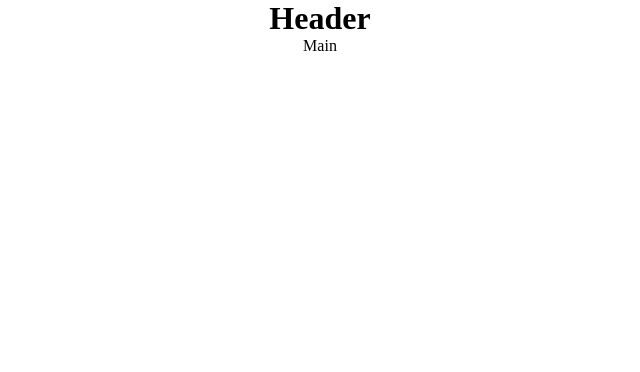
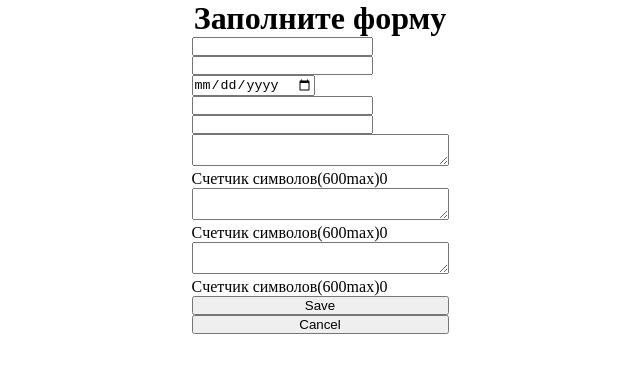
Before and after one commit to AlexE1987/homework_1, a React (Create React App) app: page / in a window 1280 px wide. Shown: the top 372 px of the page, without its empty margins (320-960 px from the left). Built offline with nearby package versions, Linux system fonts and the light colour scheme.

Commit message:
add: components Header, Main, Form, FormComleted; implement validation of form inputs and displaing data on a comleted form

```diff
--- a/src/App.css
+++ b/src/App.css
@@ -1,5 +1,5 @@
 .App {
   display: flex;
   flex-direction: column;
-  text-align: center;
+  align-items: center;
 }
--- a/src/App.js
+++ b/src/App.js
@@ -1,16 +1,18 @@
 import './App.css';
 import Main from './components/Main/Main';
-import Form from './components/UI/Form/Form';
 import Header from './components/Header/Header';
 
-function App() {
+import React, { Component } from 'react';
+
+export class App extends Component {
+  render() {
     return (
       <div className="App">
         <Header />
-      <Form />
         <Main />
       </div>
     );
   }
+}
 
 export default App;
--- /dev/null
+++ b/src/components/FormCompleted/FormCompleted.jsx
@@ -0,0 +1,25 @@
+import React, { Component } from 'react';
+
+export class FormCompleted extends Component {
+  constructor(props) {
+    super(props);
+    console.log(props);
+  }
+
+  render() {
+    return (
+      <div className={this.props.state.formIsValid ? '' : 'hide'}>
+        <p>Name {this.props.state.name}</p>
+        <p>Last Name{this.props.state.lastName}</p>
+        <p>Date of birth {this.props.state.dateOfBirth}</p>
+        <p>Phone {this.props.state.phone}</p>
+        <p>Site {this.props.state.site}</p>
+        <p>About {this.props.state.about}</p>
+        <p>Stack tech {this.props.state.stackTechnology}</p>
+        <p>Last project{this.props.state.lastProject}</p>
+      </div>
+    );
+  }
+}
+
+export default FormCompleted;
--- a/src/components/Header/Header.jsx
+++ b/src/components/Header/Header.jsx
@@ -1,7 +1,7 @@
 import React from 'react';
 
 const Header = () => {
-  return <h1>Header</h1>;
+  return <h1>Заполните форму</h1>;
 };
 
 export default Header;
--- /dev/null
+++ b/src/components/Main/Main.css
@@ -0,0 +1,3 @@
+.hide {
+  display: none;
+}
--- a/src/components/Main/Main.jsx
+++ b/src/components/Main/Main.jsx
@@ -1,8 +1,112 @@
 import React, { Component } from 'react';
+import FormCompleted from '../FormCompleted/FormCompleted';
+import Form from '../UI/Form/Form';
+import './Main.css';
+import { formInitialState } from '../store/store';
 
 export class Main extends Component {
+  constructor(props) {
+    super(props);
+    this.state = formInitialState;
+  }
+
+  getValuesFromForm = ({ target: { value, name } }) => {
+    this.setState(() => ({
+      [name]: value,
+    }));
+  };
+
+  inputsValidate = () => {
+    const errors = {
+      name: '',
+      lastName: '',
+      dateOfBirth: '',
+      phone: '',
+      site: '',
+      about: '',
+      stackTechnology: '',
+      lastProject: '',
+    };
+
+    if (!/^[A-ZА-Я]/.test(this.state.name.trim())) {
+      errors.name = 'Имя должно начинаться с заглавной буквы';
+    } else errors.name = '';
+
+    if (!/^[A-ZА-Я]/.test(this.state.lastName.trim())) {
+      errors.lastName = 'Фамилия должна начинаться с заглавной буквы';
+    } else errors.lastName = '';
+
+    if (this.state.dateOfBirth === '') {
+      errors.dateOfBirth = 'Выберите дату рождения';
+    } else errors.dateOfBirth = '';
+
+    // ! create formating a phone number while typing
+
+    if (!/[0-9]/.test(this.state.phone.trim())) {
+      errors.phone = 'Введите корретный номер телефона в формате: 7-7777-77-77';
+    } else errors.phone = '';
+
+    if (this.state.site.trim().substring(0, 8) !== 'https://') {
+      errors.site = 'Имя сайта должно начинаться с: "https://"';
+    } else errors.site = '';
+
+    if (this.state.about.trim().length > 600) {
+      errors.about = 'Превышен лимит символов в поле';
+    } else errors.about = '';
+
+    if (this.state.stackTechnology.trim().length > 600) {
+      errors.stackTechnology = 'Превышен лимит символов в поле';
+    } else errors.stackTechnology = '';
+
+    if (this.state.lastProject.trim().length > 600) {
+      errors.lastProject = 'Превышен лимит символов в поле';
+    } else errors.stackTechnology = '';
+
+    if (
+      errors.name ||
+      errors.lastName ||
+      errors.dateOfBirth ||
+      errors.phone ||
+      errors.site ||
+      errors.about ||
+      errors.stackTechnology ||
+      errors.lastProject
+    ) {
+      this.setState(() => ({
+        nameError: errors.name,
+        lastNameError: errors.lastName,
+        dateOfBirthError: errors.dateOfBirth,
+        phoneError: errors.phone,
+        siteError: errors.site,
+        aboutError: errors.about,
+        stackTechnologyError: errors.stackTechnology,
+        lastProjectError: errors.lastProject,
+      }));
+    } else {
+      this.setState({ formIsValid: true });
+    }
+
+    // return true;
+  };
+
+  clearState = (initState) => {
+    this.setState(initState);
+  };
+
   render() {
-    return <div>Main</div>;
+    return (
+      <div>
+        <Form
+          getValuesFromForm={this.getValuesFromForm}
+          formValid={this.state.formValid}
+          formValidate={this.formValidate}
+          inputsValidate={this.inputsValidate}
+          clearState={this.clearState}
+          state={this.state}
+        />
+        <FormCompleted state={this.state} />
+      </div>
+    );
   }
 }
 
--- /dev/null
+++ b/src/components/UI/Form/Form.css
@@ -0,0 +1,11 @@
+.form__wrapper {
+  display: flex;
+  flex-direction: column;
+}
+.hide {
+  display: none;
+}
+
+.error {
+  border: 2px solid red;
+}
--- a/src/components/UI/Form/Form.jsx
+++ b/src/components/UI/Form/Form.jsx
@@ -1,8 +1,79 @@
 import React, { Component } from 'react';
+import './Form.css';
+import { formInitialState } from '../../store/store';
+export class Form extends Component {
+  constructor(props) {
+    super(props);
+    this.state = { name: 'Name' };
+  }
 
-export class Form extends Component {
+  handleFormSubmit = (event) => {
+    event.preventDefault();
+    this.props.inputsValidate();
+  };
+
   render() {
-    return <form action=""></form>;
+    return (
+      <form
+        className={this.props.state.formIsValid ? 'hide' : 'form__wrapper'}
+        onSubmit={this.handleFormSubmit}>
+        <label htmlFor="">
+          <input name="name" type="text" onChange={this.props.getValuesFromForm} />
+          {<p>{this.props.state.nameError}</p>}
+        </label>
+
+        <label htmlFor="">
+          <input name="lastName" type="text" onChange={this.props.getValuesFromForm} />
+          {<p>{this.props.state.lastNameError}</p>}
+        </label>
+
+        <label htmlFor="">
+          <input name="dateOfBirth" type="date" onChange={this.props.getValuesFromForm} />
+          {<p>{this.props.state.dateOfBirthError}</p>}
+        </label>
+
+        <label htmlFor="">
+          <input type="tel" name="phone" maxLength="12" onChange={this.props.getValuesFromForm} />
+          {<p>{this.props.state.phoneError}</p>}
+        </label>
+
+        <label htmlFor="">
+          <input name="site" type="text" onChange={this.props.getValuesFromForm} />
+          {<p>{this.props.state.siteError}</p>}
+        </label>
+
+        <label htmlFor="">
+          <textarea
+            name="about"
+            cols="30"
+            rows="2"
+            onChange={this.props.getValuesFromForm}></textarea>
+          <div>Cчетчик символов(600max){this.props.state.about.length}</div>
+        </label>
+
+        <label htmlFor="">
+          <textarea
+            name="stackTechnology"
+            cols="30"
+            rows="2"
+            onChange={this.props.getValuesFromForm}></textarea>
+          <div>Cчетчик символов(600max){this.props.state.stackTechnology.length}</div>
+        </label>
+
+        <label htmlFor="">
+          <textarea
+            name="lastProject"
+            id=""
+            cols="30"
+            rows="2"
+            onChange={this.props.getValuesFromForm}></textarea>
+          <div>Cчетчик символов(600max){this.props.state.lastProject.length}</div>
+        </label>
+
+        <button>Save</button>
+        <button>Cancel</button>
+      </form>
+    );
   }
 }
 
--- /dev/null
+++ b/src/components/store/store.js
@@ -0,0 +1,21 @@
+export const formInitialState = {
+  name: 'name',
+  lastName: 'last name',
+  dateOfBirth: '',
+  phone: '',
+  site: '',
+  about: '',
+  stackTechnology: '',
+  lastProject: '',
+
+  nameError: '',
+  lastNameError: '',
+  dateOfBirthError: '',
+  phoneError: '',
+  siteError: '',
+  aboutError: '',
+  stackTechnologyError: '',
+  lastProjectError: '',
+
+  formIsValid: '',
+};
```
Lines whose indentation alone changed are shown as unchanged.
